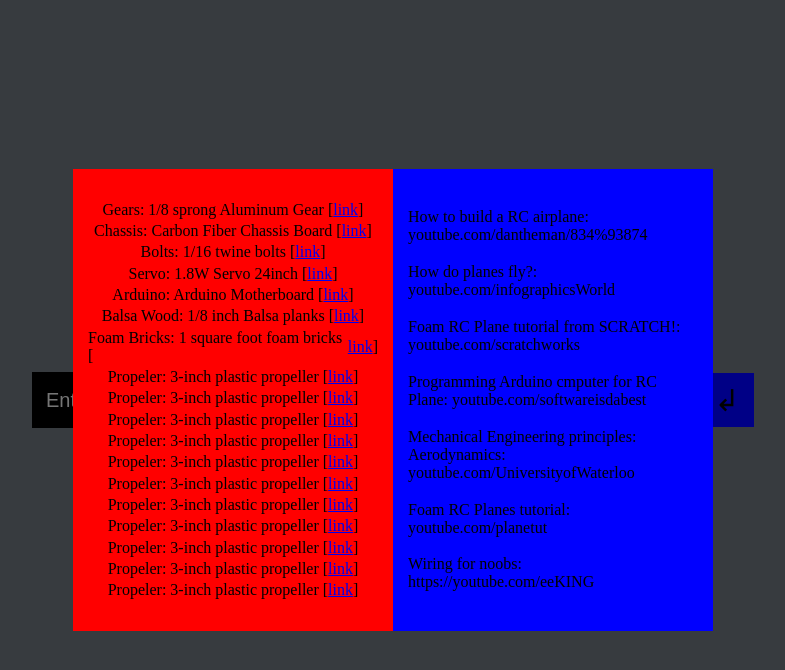
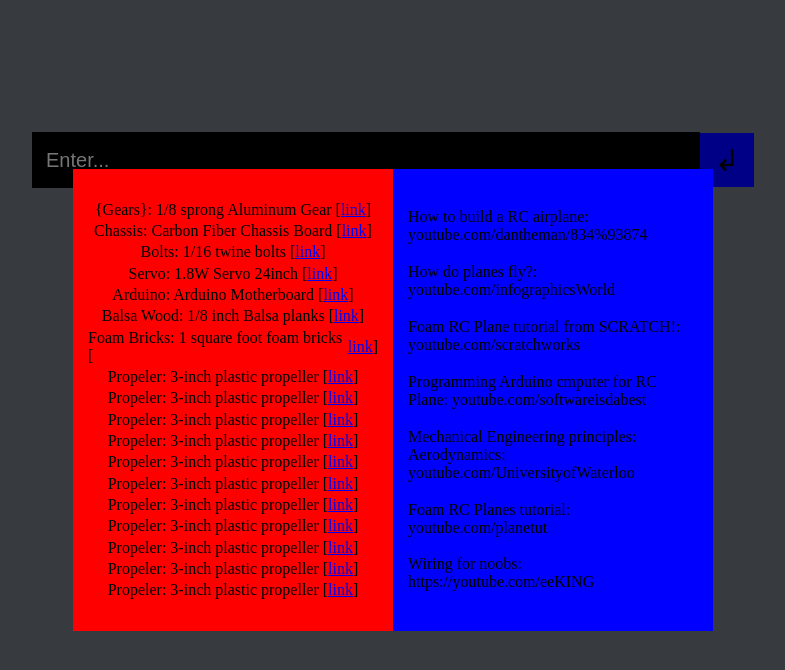
Before and after one commit to AlexanderWangY/MechEnvision, a React (Vite) app: page / in a window 1280 px wide. Shown: the top 670 px of the page, without its empty margins (247-1032 px from the left). Built offline with nearby package versions, Linux system fonts and the light colour scheme.

Commit message:
Working Version

```diff
--- a/src/App.css
+++ b/src/App.css
@@ -7,7 +7,7 @@
 
 .search {
     position: absolute;
-    top: 50%;
+    top: 20%;
     left: 50%;
     transform: translate(-50%, -50%);
   }
--- a/src/components/Output.tsx
+++ b/src/components/Output.tsx
@@ -2,7 +2,7 @@ import "./styles/output.css";
 const Output = () => {
   const materials = [
     {
-      genName: "Gears",
+      genName: "{Gears}",
       specificName: "1/8 sprong Aluminum Gear",
       url: "amazon.com/gear",
     },
--- a/src/components/Search.tsx
+++ b/src/components/Search.tsx
@@ -6,9 +6,9 @@ const Search = () => {
   const [inputtedData, setInputtedData] = useState(false);
   async function postText() {
     const request = {
-      textInput: data,
+      userInput: data,
     };
-    const response = await fetch("http://54.88.194.151:8080/generate/", {
+    const response = await fetch("http://34.201.71.236:8080/generate", {
       method: "POST",
       headers: {
         "Content-Type": "application/json",
--- a/src/components/styles/search.css
+++ b/src/components/styles/search.css
@@ -12,7 +12,7 @@
     animation-direction: normal;
     animation-fill-mode: forwards;
 
-    transform: translateY(-250px)
+    transform: translateY(-30px)
 }
 
 input {
@@ -61,6 +61,6 @@ button:hover {
     }
 
     to {
-        transform: translateY(-250px);
+        transform: translateY(-30px);
     }
 }
```
